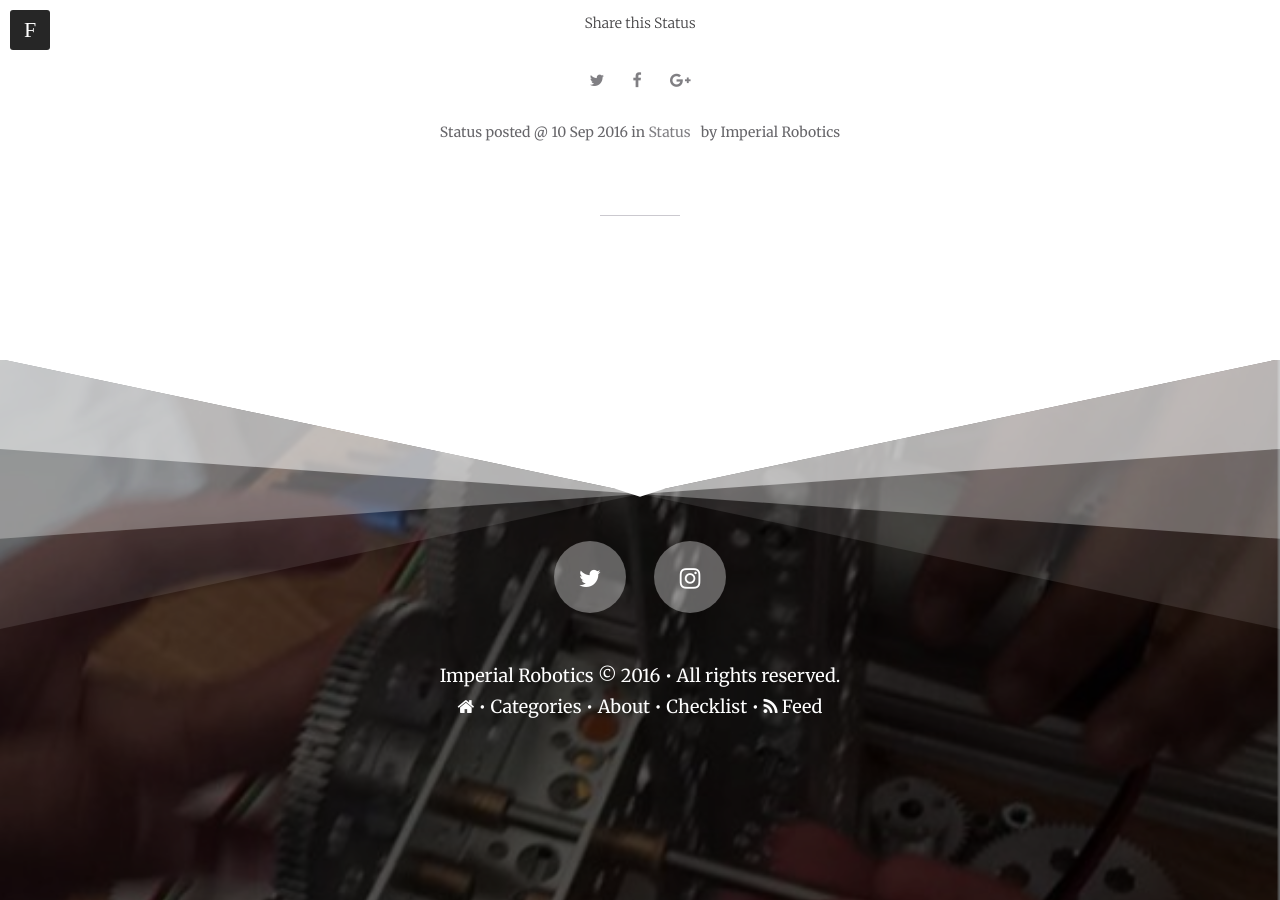
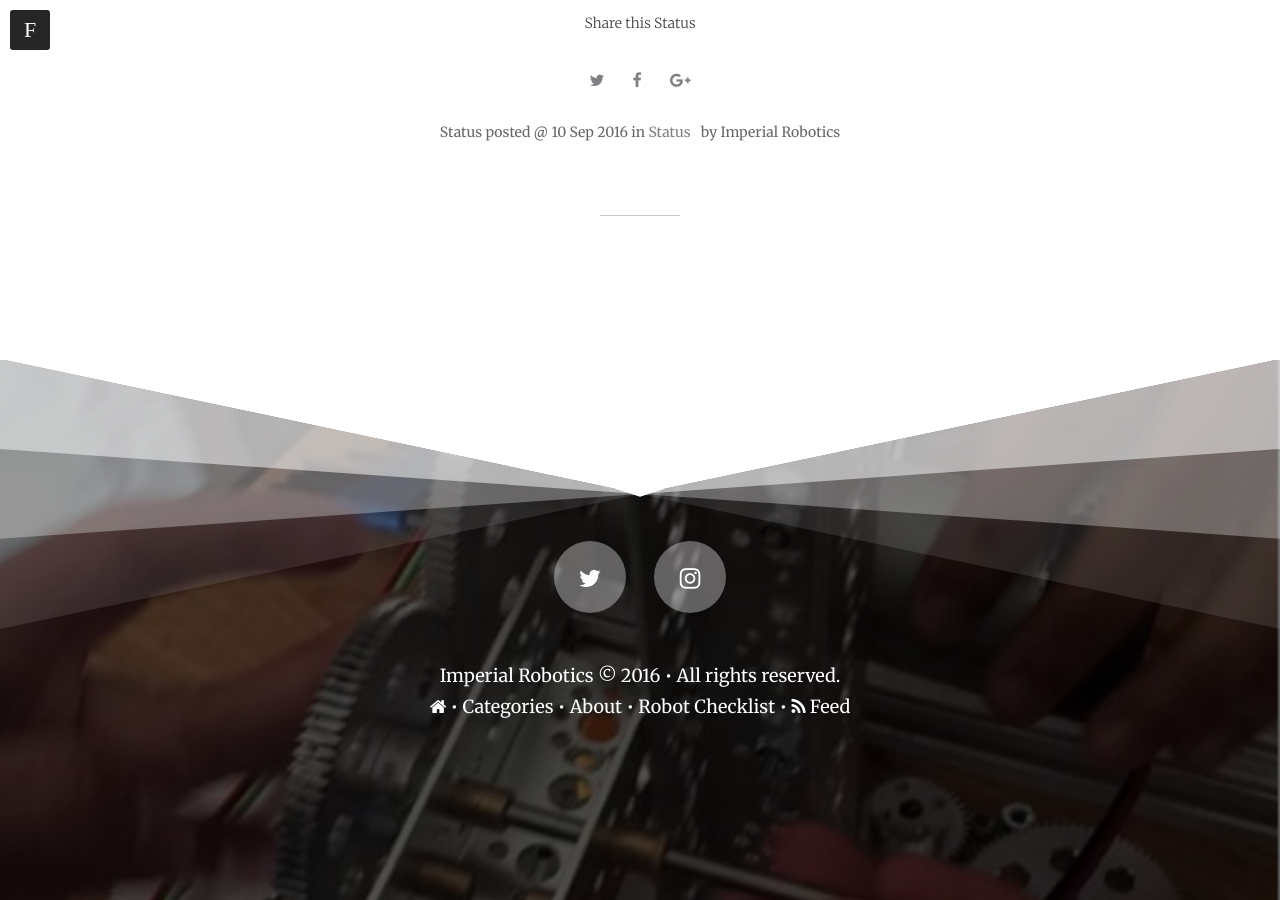
Before and after one commit to hmfaysal/hmfaysal-omega-theme, a Jekyll site: the page built from index.html, in a window 1280 px wide and 900 px high, scrolled down 4143 px. Built offline with Jekyll 4.4.1, drawn with Linux system fonts in a browser that asks for light colours; the list of posts is cut into pages by our own code.

Commit message:
Update _config.yml

```diff
--- a/_config.yml
+++ b/_config.yml
@@ -67,7 +67,7 @@ links:
     url: /categories
   - title: About
     url: /about
-  - title: Checklist
+  - title: Robot Checklist
     url: /checklist
 
 
```
